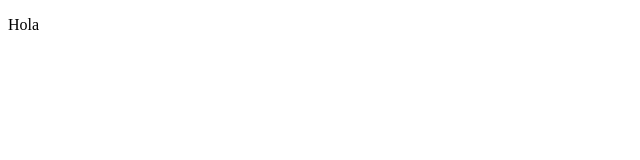
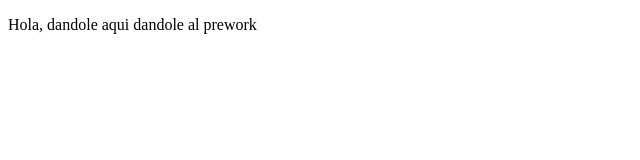
Before and after one commit to eddacosthe/-proyectoDemoCursoPreework, a plain HTML site: page index.html in a window 1280 px wide. Shown: the whole page, without its empty margins (0-640 px from the left). Drawn offline with Linux system fonts and the light colour scheme.

Commit message:
cambios agregados Prework

```diff
--- a/index.html
+++ b/index.html
@@ -7,6 +7,6 @@
     <title>Hola Mundo</title>
 </head>
 <body>
-    <p>Hola</p>
+    <p>Hola, dandole aqui dandole al prework </p>
 </body>
 </html>
```
